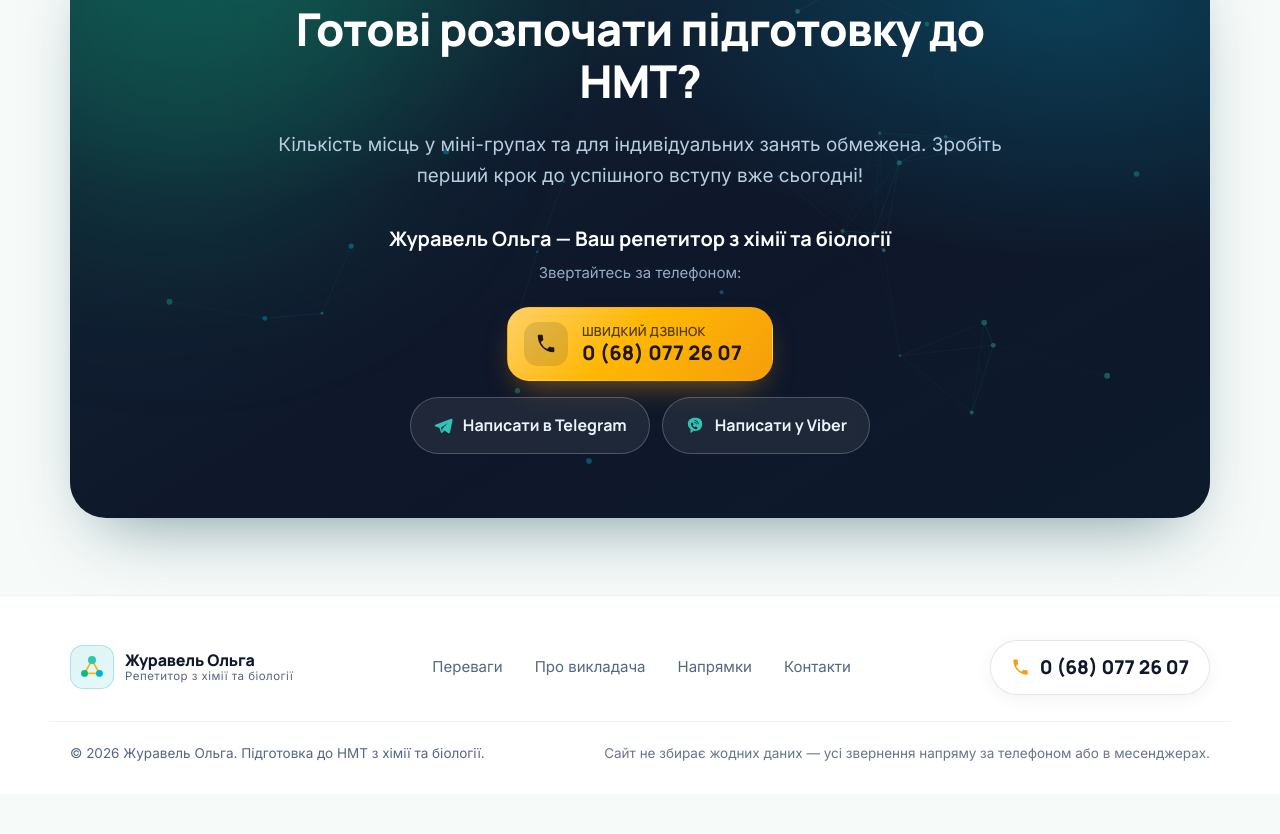
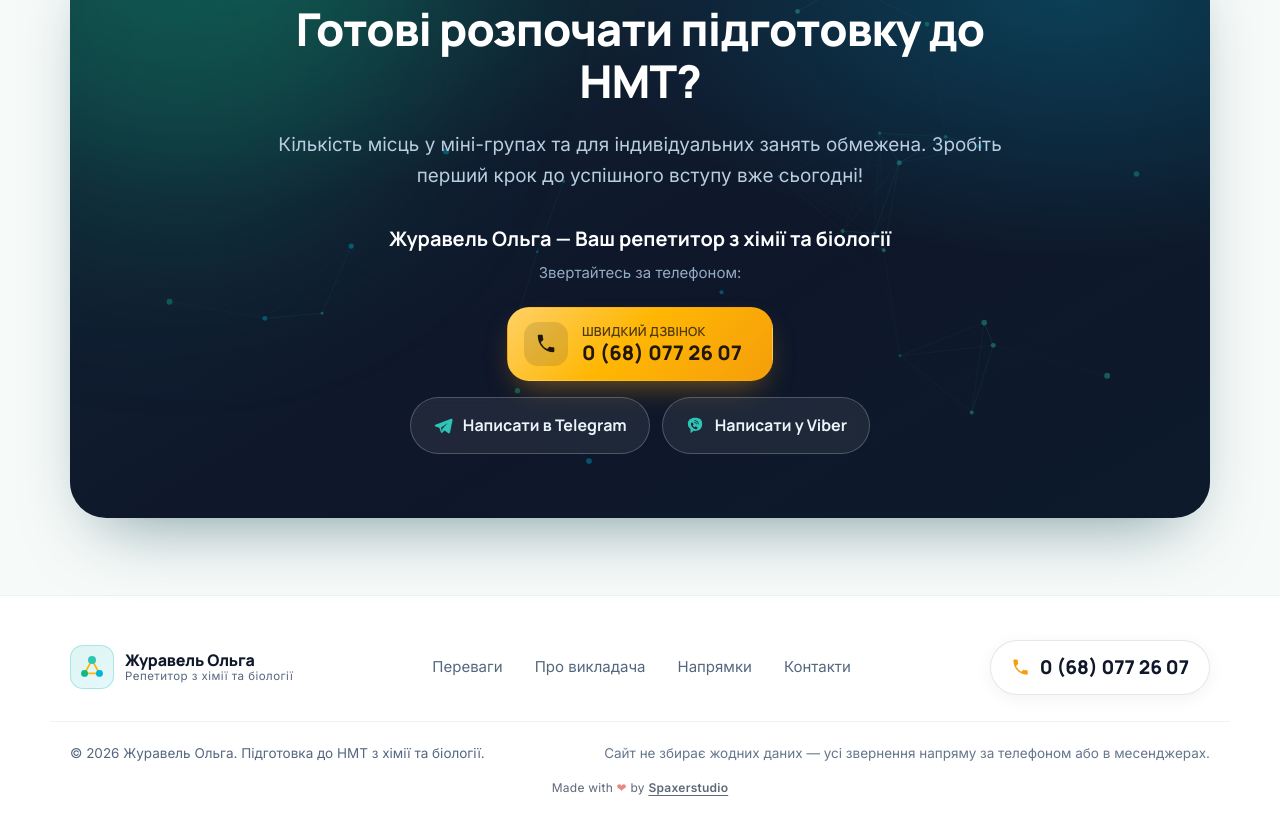
Before and after one commit to Spxr3dox/bio-him-olga, a plain HTML site: page index.html in a window 1280 px wide. Shown: the part 3283-4117 px from the top of the page. Before the commit the page ends 4077 px from the top, so only its background shows below. Drawn offline with Linux system fonts and the light colour scheme.

Commit message:
Add 'Made with love by Spaxerstudio' credit to footer
Co-Authored-By: Claude Opus 5 <noreply@anthropic.com>

```diff
--- a/index.html
+++ b/index.html
@@ -485,6 +485,9 @@
     <p>© <span id="year">2026</span> Журавель Ольга. Підготовка до НМТ з хімії та біології.</p>
     <p class="footer__note">Сайт не збирає жодних даних — усі звернення напряму за телефоном або в месенджерах.</p>
   </div>
+  <div class="made-by" style="text-align:center;padding:14px 16px;font-size:12px;opacity:.7;letter-spacing:.02em">
+    Made with <span aria-label="love" style="color:#e25555">&#10084;</span> by <a href="https://spaxerstudio.store" target="_blank" rel="noopener" style="color:inherit;text-decoration:underline;text-underline-offset:3px;font-weight:600">Spaxerstudio</a>
+  </div>
 </footer>
 
 <!-- ================= МОБІЛЬНА ПАНЕЛЬ ДЗВІНКА ================= -->
```
